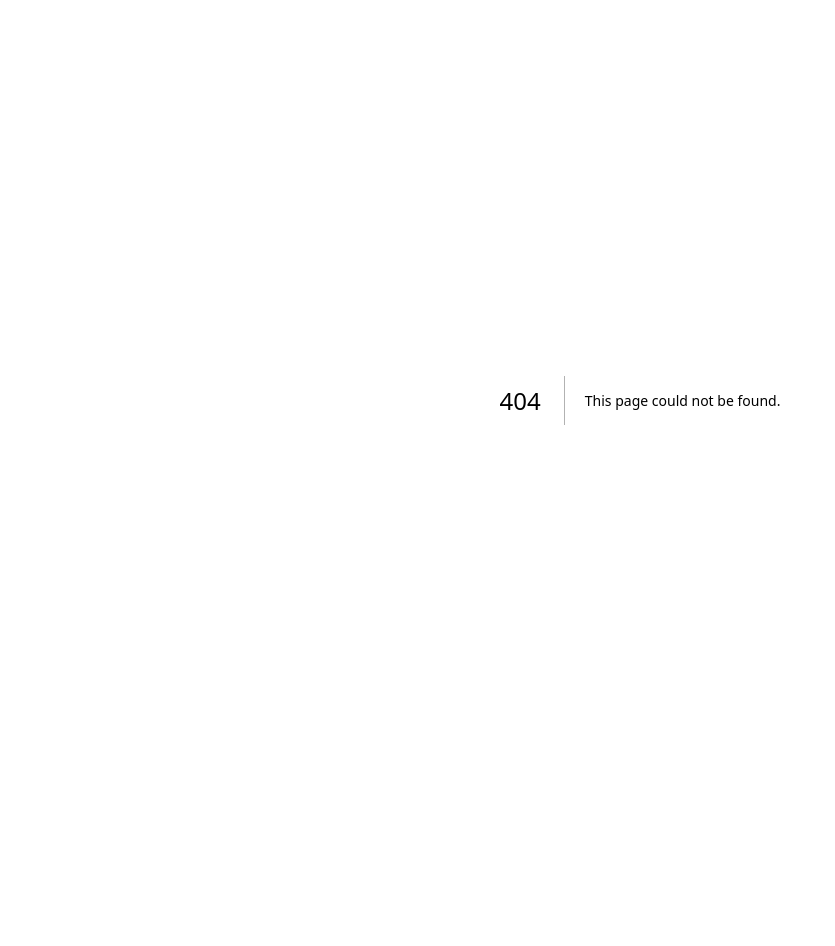
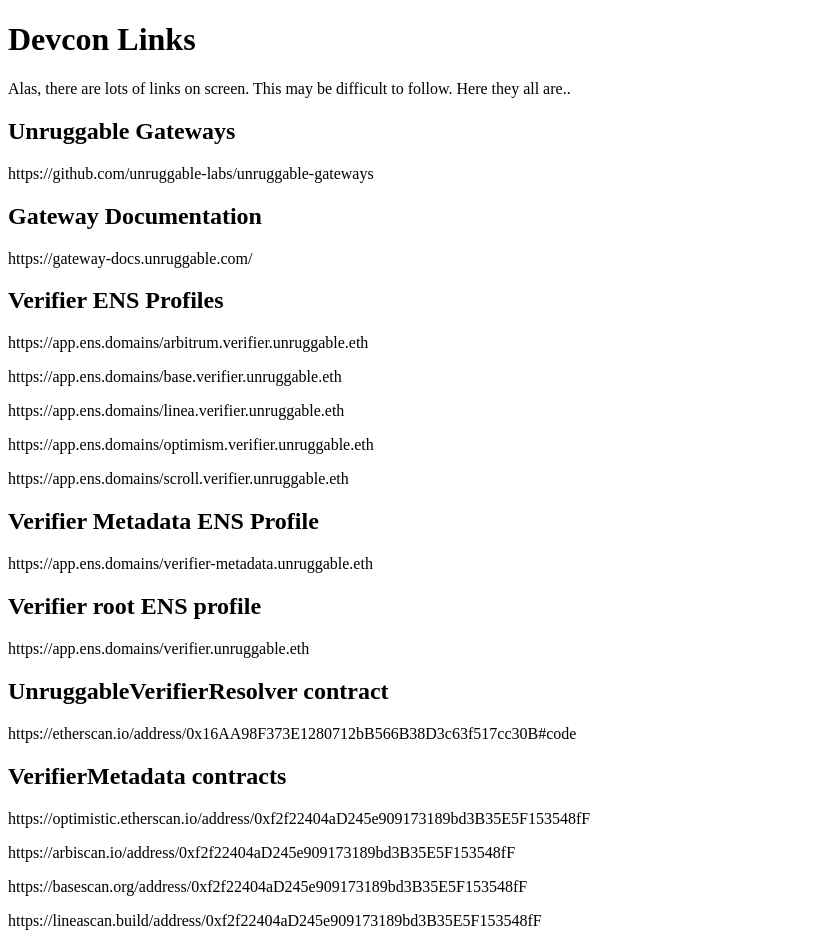
Before and after one commit to unruggable-labs/unruggable-gateways-documentation, a Next.js app: page /devcon-links in a window 1280 px wide. Before the commit this address had no page. Shown: the top 946 px of the page, without its empty margins (0-835 px from the left). Before the commit the page ends 800 px from the top, so only its background shows below. Built offline with nearby package versions, Linux system fonts and the light colour scheme.

Commit message:
Devcon links

```diff
--- a/pages/_meta.json
+++ b/pages/_meta.json
@@ -1,5 +1,6 @@
 {
   "index": "Introduction",
+  "devcon-links": "Devcon Links",
   "quickstart": "Quick(ish)start",
   "architecture": "Architecture",
   "virtual-machine": "Virtual Machine",
--- /dev/null
+++ b/pages/devcon-links.mdx
@@ -0,0 +1,57 @@
+# Devcon Links
+
+Alas, there are lots of links on screen. This may be difficult to follow. Here they all are..
+
+
+## Unruggable Gateways
+
+https://github.com/unruggable-labs/unruggable-gateways
+
+## Gateway Documentation
+
+https://gateway-docs.unruggable.com/
+
+## Verifier ENS Profiles
+
+https://app.ens.domains/arbitrum.verifier.unruggable.eth
+
+https://app.ens.domains/base.verifier.unruggable.eth
+
+https://app.ens.domains/linea.verifier.unruggable.eth
+
+https://app.ens.domains/optimism.verifier.unruggable.eth
+
+https://app.ens.domains/scroll.verifier.unruggable.eth
+
+## Verifier Metadata ENS Profile
+
+https://app.ens.domains/verifier-metadata.unruggable.eth
+
+## Verifier root ENS profile
+
+https://app.ens.domains/verifier.unruggable.eth
+
+## UnruggableVerifierResolver contract
+
+https://etherscan.io/address/0x16AA98F373E1280712bB566B38D3c63f517cc30B#code
+
+
+## VerifierMetadata contracts
+
+https://optimistic.etherscan.io/address/0xf2f22404aD245e909173189bd3B35E5F153548fF
+
+https://arbiscan.io/address/0xf2f22404aD245e909173189bd3B35E5F153548fF
+
+https://basescan.org/address/0xf2f22404aD245e909173189bd3B35E5F153548fF
+
+https://lineascan.build/address/0xf2f22404aD245e909173189bd3B35E5F153548fF
+
+https://scrollscan.com/address/0xf2f22404aD245e909173189bd3B35E5F153548fF
+
+## Typescript Examples
+
+https://github.com/unruggable-labs/unruggable-gateways-examples
+
+## ENS Resolution Demos
+
+https://github.com/unruggable-labs/unruggable-gateways-ens-resolution-demos
--- a/pages/verifier-deployments.mdx
+++ b/pages/verifier-deployments.mdx
@@ -14,7 +14,7 @@
 
 		| Chain         | Address                                                         | Gateway                                                         |
 		|---------------|-----------------------------------------------------------------|-----------------------------------------------------------------|
-		| Arbitrum One  | {<ResolveName name="scroll.verifier.unruggable.eth" network="mainnet"/>} | [https://arbitrum.gateway.unruggable.com](https://arbitrum.gateway.unruggable.com) |
+		| Arbitrum One  | {<ResolveName name="arbitrum.verifier.unruggable.eth" network="mainnet"/>} | [https://arbitrum.gateway.unruggable.com](https://arbitrum.gateway.unruggable.com) |
 		| Base          | {<ResolveName name="base.verifier.unruggable.eth" network="mainnet"/>}    | [https://base.gateway.unruggable.com](https://base.gateway.unruggable.com) |
 		| Optimism      | {<ResolveName name="optimism.verifier.unruggable.eth" network="mainnet"/>} | [https://optimism.gateway.unruggable.com](https://optimism.gateway.unruggable.com) |
 		| Linea         | {<ResolveName name="linea.verifier.unruggable.eth" network="mainnet"/>}   | [https://linea.gateway.unruggable.com](https://linea.gateway.unruggable.com) |
```
